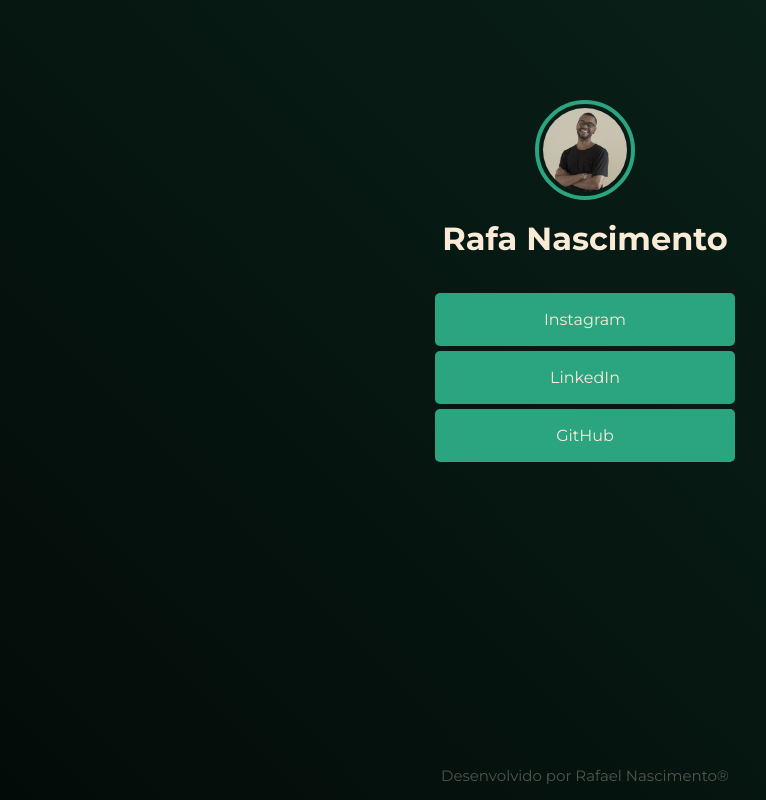
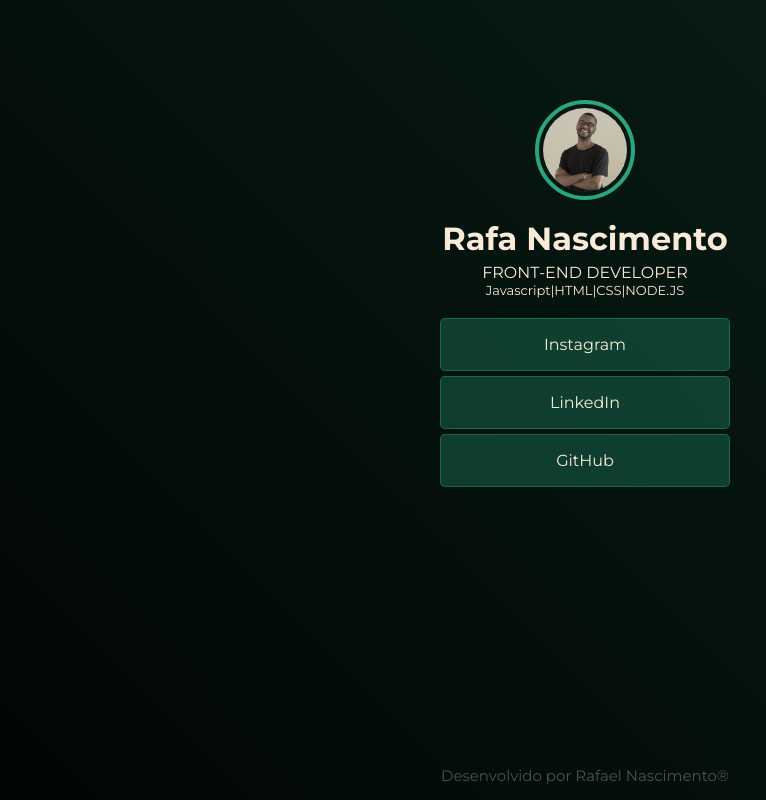
Before and after one commit to Rafael93rj/Projeto-LinkPage, a plain HTML site: page index.html in a window 1280 px wide. Shown: the whole page, without its empty margins (55-821 px from the left). Drawn offline with Linux system fonts and the light colour scheme.

Commit message:
new code

```diff
--- a/index.css
+++ b/index.css
@@ -11,7 +11,7 @@
 body {
     background: linear-gradient(45deg, black,rgb(11, 41, 31));
     background-size: 150% 150%;
-    animation: bground 15s ease infinite;
+    animation: bground 7s ease infinite;
     height: 100vh;
     display: flex;
     flex-direction: column;
@@ -44,24 +44,34 @@ img.foto {
     border:rgb(42, 165, 128) solid 4px;
     padding: 4px;
 }
-h1 {
+.title {
     margin-top: 15px;
-    margin-bottom: 35px;
     color: antiquewhite;
+}
+.title p:nth-child(2){
+    margin-top: 5px;
+}
+.title p:nth-child(3){
+    font-size: small;
+    margin-bottom: 20px;
 }
 ul li a {
     display: flex;
     align-items: center;
     justify-content: center;
     height: 53px;
-    background-color: rgb(42, 165, 128);
-    margin-top: 5px;
+    width: 290px;
+    background-color: rgb(42, 165, 128, 0.3);
+    border: 1px solid rgb(42, 165, 128, 0.4);
+    margin: 5px auto 0 auto;
     border-radius: 5px;
     color: antiquewhite;
     transition: background 400ms;
 }
 ul li a:hover{
-    background:rgb(67, 245, 191);
+    background:rgb(53, 192, 150);
+    height: 60px;
+    width: 295px;
 }
 footer {
     color: antiquewhite;
@@ -73,7 +83,3 @@ footer {
     margin-top: auto;
     margin-bottom: 15px;
 }
-img:hover {
-    width: 130px;
-    height: 130px;
-}
--- a/index.html
+++ b/index.html
@@ -13,8 +13,10 @@
             <div class="profile">
                 <img class="foto" src="./eu.JPG" alt="Foto de perfil">
             </div>
-            <div class="tittle">
+            <div class="title">
                 <h1>Rafa Nascimento</h1>
+                <p>FRONT-END DEVELOPER</p>
+                <p>Javascript|HTML|CSS|NODE.JS</p>
             </div>
                 <div>
                     <ul>
```
